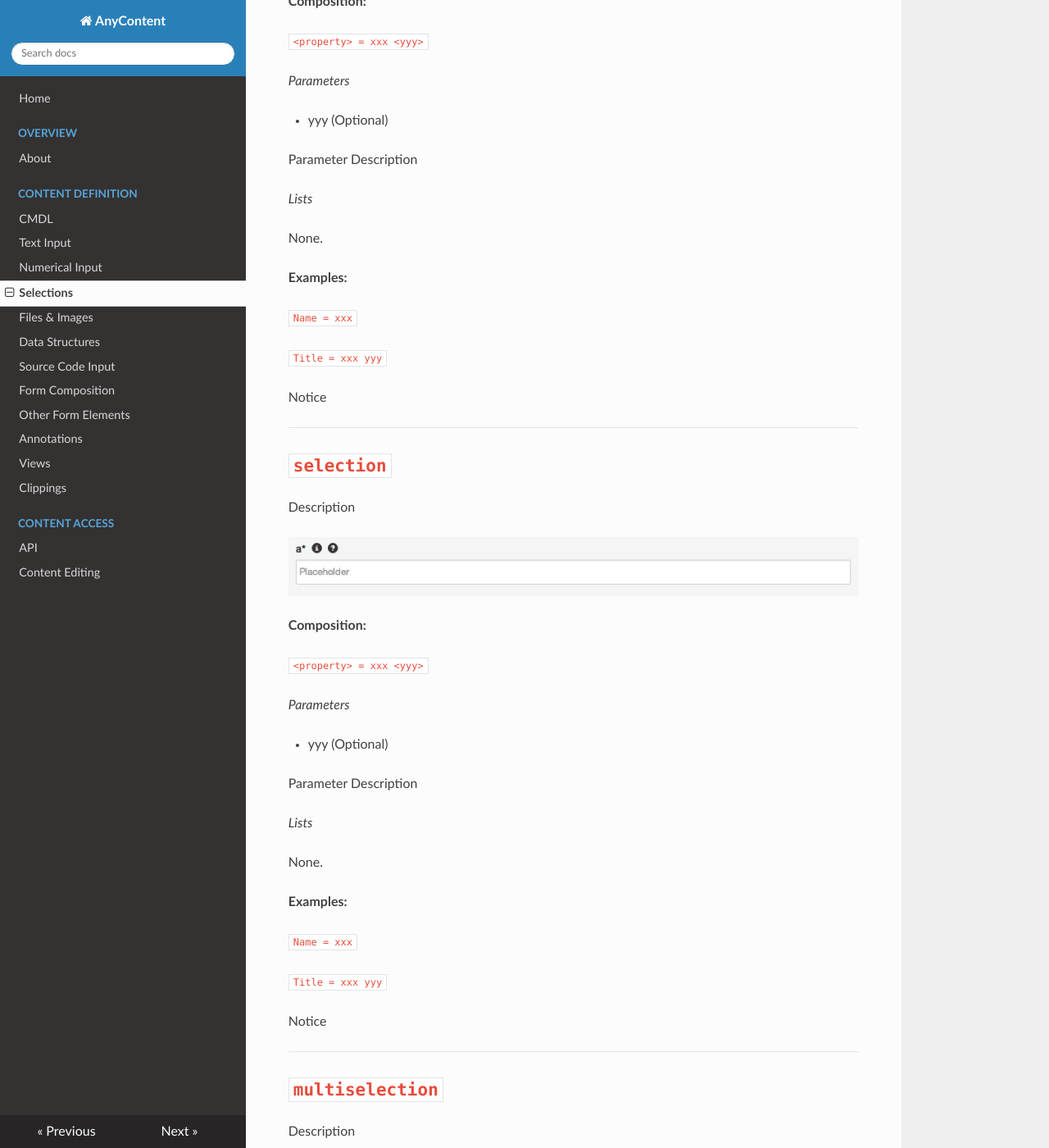
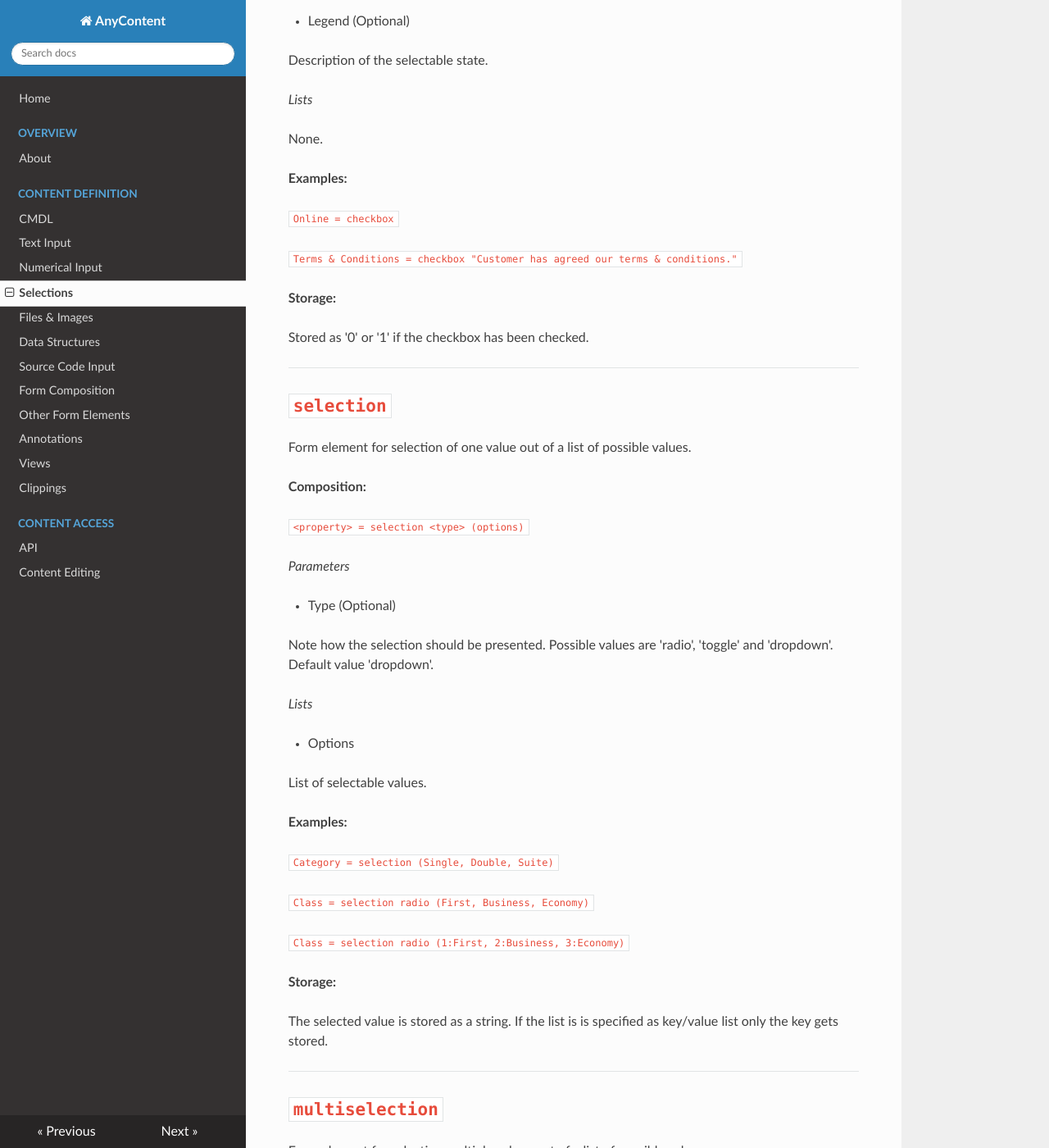
Before and after one commit to nhagemann/anycontent-cmdl-docs, an MkDocs documentation site: the page built from docs/cmdl/selections.md, in a window 1280 px wide and 1400 px high, scrolled down 339 px. Shown: the whole window at 82% size. Built offline with MkDocs 1.6.1, drawn with Linux system fonts in a browser that asks for light colours; nearby versions of some CDN libraries; old or Windows-style settings are respelled for this version of MkDocs; some of the changed text lies outside the part shown.

Commit message:
mkdocs rewrite

```diff
--- a/docs/cmdl/selections.md
+++ b/docs/cmdl/selections.md
@@ -1,21 +1,17 @@
-* * *
-
 #`checkbox`
 
-Description
-
-![a* = textfield L](https://raw.githubusercontent.com/nhagemann/anycontent-cmdl-docs/master/images/formelement/textfield.jpg)
+Form element for managing binary states.
 
 
 **Composition:**
 
-`<property> = xxx <yyy>`
+`<property> = checkbox <legend>`
 
 _Parameters_
 
-* yyy (Optional)
+* Legend (Optional)
 
-Parameter Description
+Description of the selectable state.
 
 _Lists_
 
@@ -23,77 +19,89 @@ None.
 
 **Examples:**
 
-`Name = xxx`
+`Online = checkbox`
 
-`Title = xxx yyy`
+`Terms & Conditions = checkbox "Customer has agreed our terms & conditions."`
 
-Notice
+
+**Storage:**
+
+Stored as '0' or '1' if the checkbox has been checked.
 
 * * *
 
 #`selection`
 
-Description
-
-![a* = textfield L](https://raw.githubusercontent.com/nhagemann/anycontent-cmdl-docs/master/images/formelement/textfield.jpg)
-
+Form element for selection of one value out of a list of possible values.
 
 **Composition:**
 
-`<property> = xxx <yyy>`
+`<property> = selection <type> (options)`
 
 _Parameters_
 
-* yyy (Optional)
+* Type (Optional)
 
-Parameter Description
+Note how the selection should be presented. Possible values are 'radio', 'toggle' and 'dropdown'. Default value 'dropdown'.
 
 _Lists_
 
-None.
+* Options
+
+List of selectable values.
 
 **Examples:**
 
-`Name = xxx`
+`Category = selection (Single, Double, Suite)`
 
-`Title = xxx yyy`
+`Class = selection radio (First, Business, Economy)`
 
-Notice
+`Class = selection radio (1:First, 2:Business, 3:Economy)`
+
+**Storage:**
+
+The selected value is stored as a string. If the list is is specified as key/value list only the key gets stored.
 
 * * *
 
 #`multiselection`
 
-Description
+Form element for selection multiple values out of a list of possible values.
 
-![a* = textfield L](https://raw.githubusercontent.com/nhagemann/anycontent-cmdl-docs/master/images/formelement/textfield.jpg)
+![a* = textfield L](https://raw.githubusercontent.com/nhagemann/anycontent-cmdl-docs/master/images/formelement/multiselection.jpg)
 
 
 **Composition:**
 
-`<property> = xxx <yyy>`
+`<property> = multiselection <type> (options)`
 
 _Parameters_
 
-* yyy (Optional)
+* Type (Optional)
 
-Parameter Description
+Note how the selection should be presented. Possible values are 'list' and 'checkbox'. Default value 'list'.
 
 _Lists_
 
-None.
+* Options
+
+List of selectable values.
 
 **Examples:**
 
-`Name = xxx`
+`Category = multiselection (Comedy, Drama, Mystery, Science Fiction, Family)`
 
-`Title = xxx yyy`
+![a* = textfield L](https://raw.githubusercontent.com/nhagemann/anycontent-cmdl-docs/master/images/formelement/multiselection.jpg)
 
-Notice
+
+`Category = multiselection checkbox (Monday, Tuesday, Wednesday, Thursday, Friday)`
+
+![a* = textfield L](https://raw.githubusercontent.com/nhagemann/anycontent-cmdl-docs/master/images/formelement/multiselection2checkbox.jpg)
+
 
 **Storage:**
 
-Text.
+The selected values are stored as a comma separated string, e.g. "Mystery,Science Fiction".
 
 * * *
 
```
Also changed, not shown: images/formelement/range.md (deleted, +0 -42 lines), images/formelement/multiselection.jpg (added), images/formelement/multiselection2checkbox.jpg (added).
